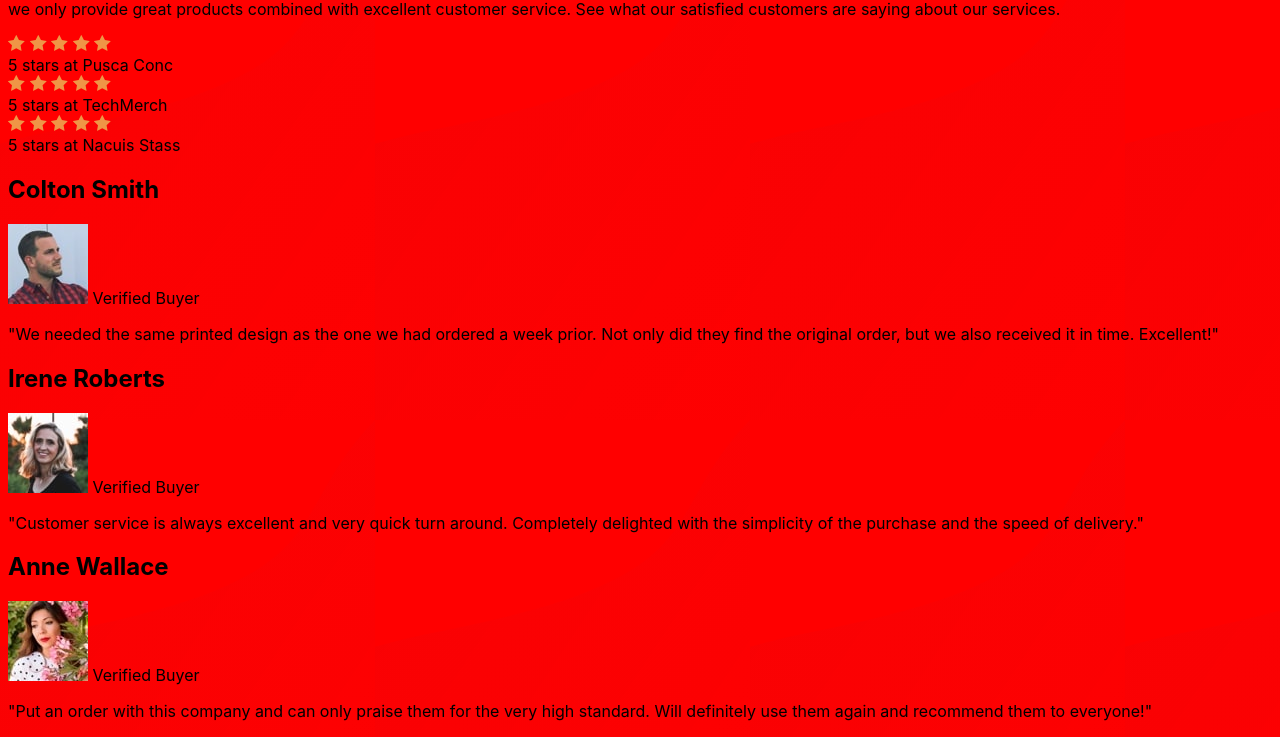
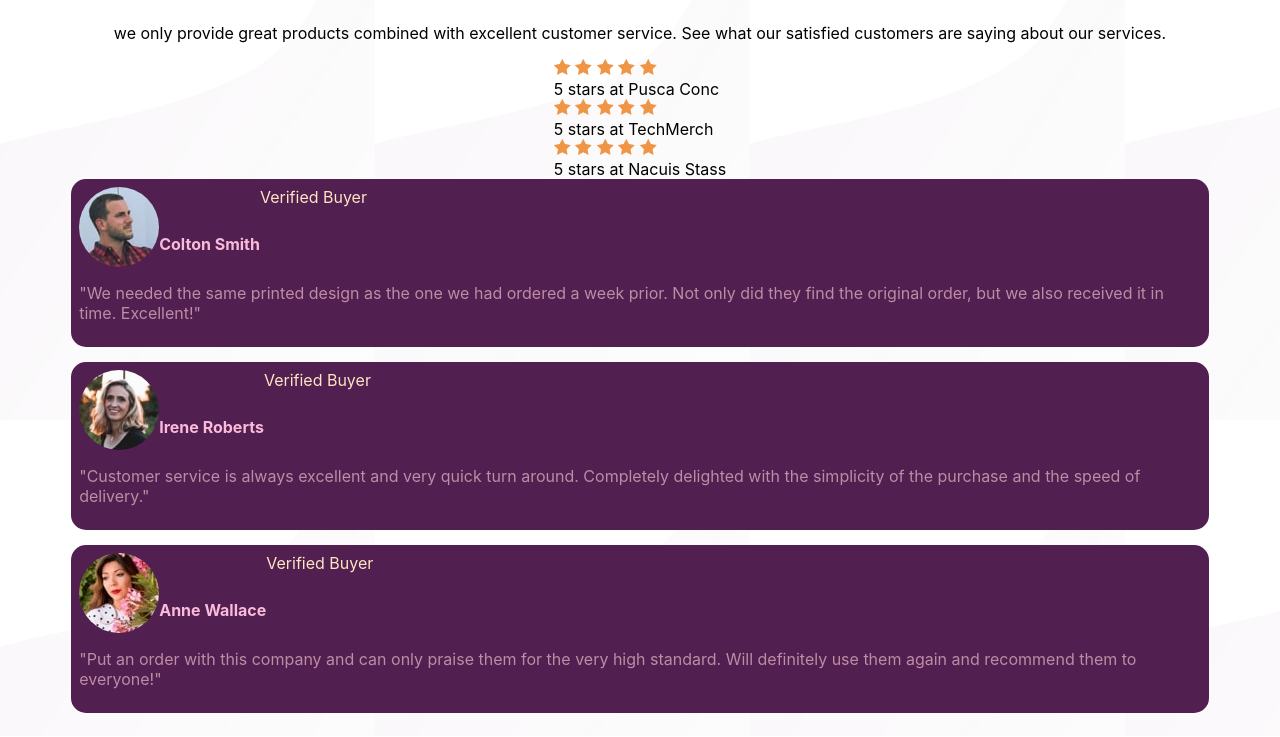
Before and after one commit to LuisPeri/202304-W2.5CH4-Luis-Peri, a website: page social-proof-section.html in a window 1280 px wide. Shown: the part 83-820 px from the top of the page. Drawn offline with Linux system fonts and the light colour scheme; files whose address does not match are found by name.

Commit message:
Add styles to html

```diff
--- a/social-proof-section.html
+++ b/social-proof-section.html
@@ -5,6 +5,9 @@
   <meta charset="UTF-8">
   <meta http-equiv="X-UA-Compatible" content="IE=edge">
   <meta name="viewport" content="width=device-width, initial-scale=1.0">
+  <link rel="preconnect" href="https://fonts.googleapis.com">
+  <link rel="preconnect" href="https://fonts.gstatic.com" crossorigin>
+  <link href="https://fonts.googleapis.com/css2?family=Nunito:wght@400;800&display=swap" rel="stylesheet">
   <link rel="shortcut icon" href="./web/images/social-proof/favicon-32x32.png" type="image/x-icon">
   <link rel="stylesheet" href="styles.css">
   <title>social-proof</title>
@@ -12,81 +15,93 @@
 
 <body>
   <header>
-    <h1>
+    <h1 class="tilte">
       10,000+ of our users love our products.
     </h1>
-    <p>
+    <p class="subtitle">
       we only provide great products combined with excellent customer service. See what our satisfied customers are
       saying about our services.
     </p>
   </header>
   <aside>
     <div>
-      <img src="./images/social-proof/icon-star.svg" alt="stars-icon">
-      <img src="./images/social-proof/icon-star.svg" alt="stars-icon">
-      <img src="./images/social-proof/icon-star.svg" alt="stars-icon">
-      <img src="./images/social-proof/icon-star.svg" alt="stars-icon">
-      <img src="./images/social-proof/icon-star.svg" alt="stars-icon">
+      <div>
+        <img src="./web/html/images/social-proof/icon-star.svg" alt="stars-icon">
+        <img src="./web/html/images/social-proof/icon-star.svg" alt="stars-icon">
+        <img src="./web/html/images/social-proof/icon-star.svg" alt="stars-icon">
+        <img src="./web/html/images/social-proof/icon-star.svg" alt="stars-icon">
+        <img src="./web/html/images/social-proof/icon-star.svg" alt="stars-icon">
       </div>
       <span>
         5 stars at Pusca Conc
       </span>
+    </div>
     <div>
-      <img src="./images/social-proof/icon-star.svg" alt="stars-icon">
-      <img src="./images/social-proof/icon-star.svg" alt="stars-icon">
-      <img src="./images/social-proof/icon-star.svg" alt="stars-icon">
-      <img src="./images/social-proof/icon-star.svg" alt="stars-icon">
-      <img src="./images/social-proof/icon-star.svg" alt="stars-icon">
+      <div>
+        <img src="./web/html/images/social-proof/icon-star.svg" alt="stars-icon">
+        <img src="./web/html/images/social-proof/icon-star.svg" alt="stars-icon">
+        <img src="./web/html/images/social-proof/icon-star.svg" alt="stars-icon">
+        <img src="./web/html/images/social-proof/icon-star.svg" alt="stars-icon">
+        <img src="./web/html/images/social-proof/icon-star.svg" alt="stars-icon">
       </div>
       <span>
         5 stars at TechMerch
       </span>
+    </div>
     <div>
-      <img src="./images/social-proof/icon-star.svg" alt="stars-icon">
-      <img src="./images/social-proof/icon-star.svg" alt="stars-icon">
-      <img src="./images/social-proof/icon-star.svg" alt="stars-icon">
-      <img src="./images/social-proof/icon-star.svg" alt="stars-icon">
-      <img src="./images/social-proof/icon-star.svg" alt="stars-icon">
+      <div>
+        <img src="./web/html/images/social-proof/icon-star.svg" alt="stars-icon">
+        <img src="./web/html/images/social-proof/icon-star.svg" alt="stars-icon">
+        <img src="./web/html/images/social-proof/icon-star.svg" alt="stars-icon">
+        <img src="./web/html/images/social-proof/icon-star.svg" alt="stars-icon">
+        <img src="./web/html/images/social-proof/icon-star.svg" alt="stars-icon">
       </div>
       <span>
         5 stars at Nacuis Stass
       </span>
+    </div>
   </aside>
-  <section>
+  <section class="colton">
+    <header>
+      <img src="./web/html/images/social-proof/image-colton.jpg" alt="Don-Colton">
       <h2>
         Colton Smith
       </h2>
-    <img src="./images/social-proof/image-colton.jpg" alt="Don-Colton">
       <span>
         Verified Buyer
       </span>
+    </header>
     <p>
       "We needed the same printed design as the one we had ordered a week prior. Not only did they find the original
       order,
       but we also received it in time. Excellent!"
     </p>
   </section>
-  <section>
+  <section class="irene">
+    <header>
+      <img src="./web/html/images/social-proof/image-irene.jpg" alt="Doña-Irene">
       <h2>
         Irene Roberts
       </h2>
-    <img src="./images/social-proof/image-irene.jpg" alt="Doña-Irene">
       <span>
         Verified Buyer
       </span>
+    </header>
     <p>
       "Customer service is always excellent and very quick turn around. Completely delighted with the simplicity of the
       purchase and the speed of delivery."
     </p>
   </section>
-  <section>
+  <section class="anne">
+    <header>
+      <img src="./web/html/images/social-proof/image-anne.jpg" alt="Doña-Anne">
       <h2>
         Anne Wallace
       </h2>
-    <img src="./images/social-proof/image-anne.jpg" alt="Doña-Anne">
       <span>
         Verified Buyer
       </span>
+    </header>
     <p>
       "Put an order with this company and can only praise them for the very high standard. Will definitely use them
       again and
--- a/styles.scss
+++ b/styles.scss
@@ -3,7 +3,63 @@
 }
 
 body {
+  display: flex;
+  flex-direction: column;
+  align-items: center;
+  align-content: center;
   background-image: url(./web/html/images/social-proof/bg-pattern-bottom-mobile.svg);
   font-family: -apple-system, BlinkMacSystemFont, "Segoe UI", Roboto, Helvetica,
     Arial, sans-serif, "Apple Color Emoji", "Segoe UI Emoji", "Segoe UI Symbol";
+  font-family: [League Spartan];
 }
+header {
+  display: flex;
+  flex-direction: column;
+  text-align: center;
+}
+
+.title {
+  font-size: 1.5rem;
+  font-weight: 700;
+}
+
+.subtitle {
+  font-size: 1rem;
+}
+
+section {
+  display: flex;
+  color: #fabada;
+  padding: 8px;
+  background-color: #511f50;
+  border-radius: 15px;
+  margin-bottom: 15px;
+  max-width: 90%;
+  flex-direction: column;
+
+  header {
+    display: flex;
+    flex-direction: row;
+
+    h2 {
+      font-size: 1rem;
+      align-content: end;
+    }
+
+    img {
+      max-width: 30%;
+      border-radius: 50%;
+      align-items: start;
+      align-content: start;
+    }
+
+    span {
+      color: bisque;
+    }
+  }
+
+  p {
+    font-size: 0, 7rem;
+    color: #be8ca5;
+  }
+}
```
Also changed, not shown: styles.css, 1 other file. Lines whose indentation alone changed are shown as unchanged.
